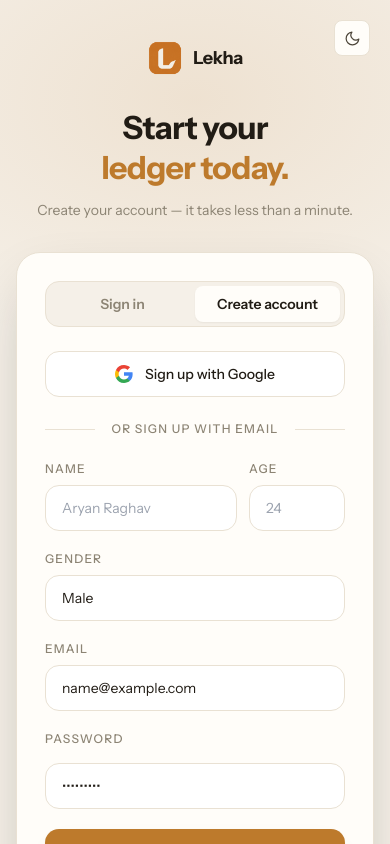
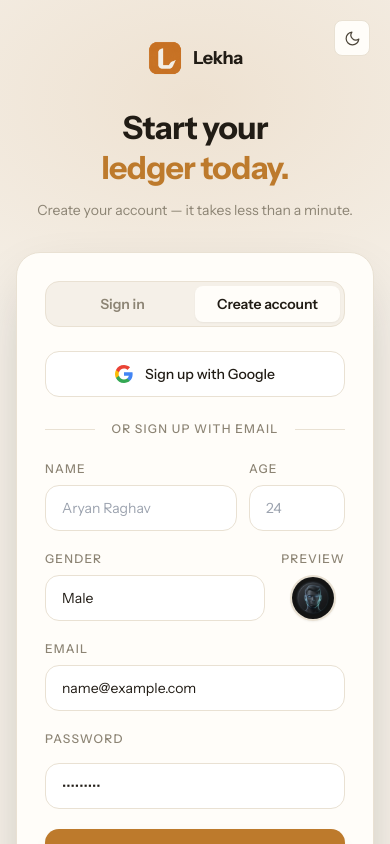
Before and after one commit to ctrlcoded/Ledger, a Next.js app in the folder ledger-app/: page /login in a window 390 px wide. Both pictures are taken after typing "name@example.com", "Sample123" into the empty fields and a click on the button "Create account". Shown: the top 844 px of the page. Built offline with nearby package versions, Linux system fonts and the light colour scheme; no server answers.

Commit message:
fix: Enable mobile scrolling on login and add avatar preview

```diff
--- a/ledger-app/src/app/login/page.tsx
+++ b/ledger-app/src/app/login/page.tsx
@@ -104,7 +104,7 @@
   const isSignup = mode === "signup";
 
   return (
-    <div className="relative min-h-screen overflow-hidden bg-canvas px-4 py-10">
+    <div className="relative min-h-screen overflow-x-hidden bg-canvas px-4 py-10">
       {/* Ambient warm glow */}
       <div className="pointer-events-none absolute -top-40 left-1/2 h-[520px] w-[820px] -translate-x-1/2 rounded-full bg-[radial-gradient(closest-side,var(--accent-soft),transparent)]" />
 
@@ -220,18 +220,33 @@
                       />
                     </div>
                   </div>
-                  <div>
+                  <div className="flex gap-4">
+                    <div className="flex-1">
                       <label htmlFor="gender" className={labelClass}>Gender</label>
                       <select
                         id="gender"
                         value={gender}
                         onChange={(e) => setGender(e.target.value)}
-                      className={inputClass + " appearance-none cursor-pointer"}
+                        className={inputClass + " appearance-none cursor-pointer h-[46px]"}
                       >
                         <option value="male">Male</option>
                         <option value="female">Female</option>
                         <option value="other">Other / Prefer not to say</option>
                       </select>
+                    </div>
+                    {/* Avatar Preview */}
+                    <div className="flex flex-col items-center justify-center">
+                      <span className={labelClass + " text-[10px]"}>Preview</span>
+                      <div className="relative h-[46px] w-[46px] overflow-hidden rounded-full border-2 border-rule bg-canvas shadow-sm transition-transform duration-300 hover:scale-110">
+                        {gender === "male" && <Image src="/male_avatar.jpg" alt="Male Avatar" fill className="object-cover" />}
+                        {gender === "female" && <Image src="/female_avatar.jpg" alt="Female Avatar" fill className="object-cover" />}
+                        {gender === "other" && (
+                          <div className="flex h-full w-full items-center justify-center bg-accent text-accent-contrast text-lg font-bold">
+                            {name ? name.charAt(0).toUpperCase() : "U"}
+                          </div>
+                        )}
+                      </div>
+                    </div>
                   </div>
                 </>
               )}
```
Lines whose indentation alone changed are shown as unchanged.
